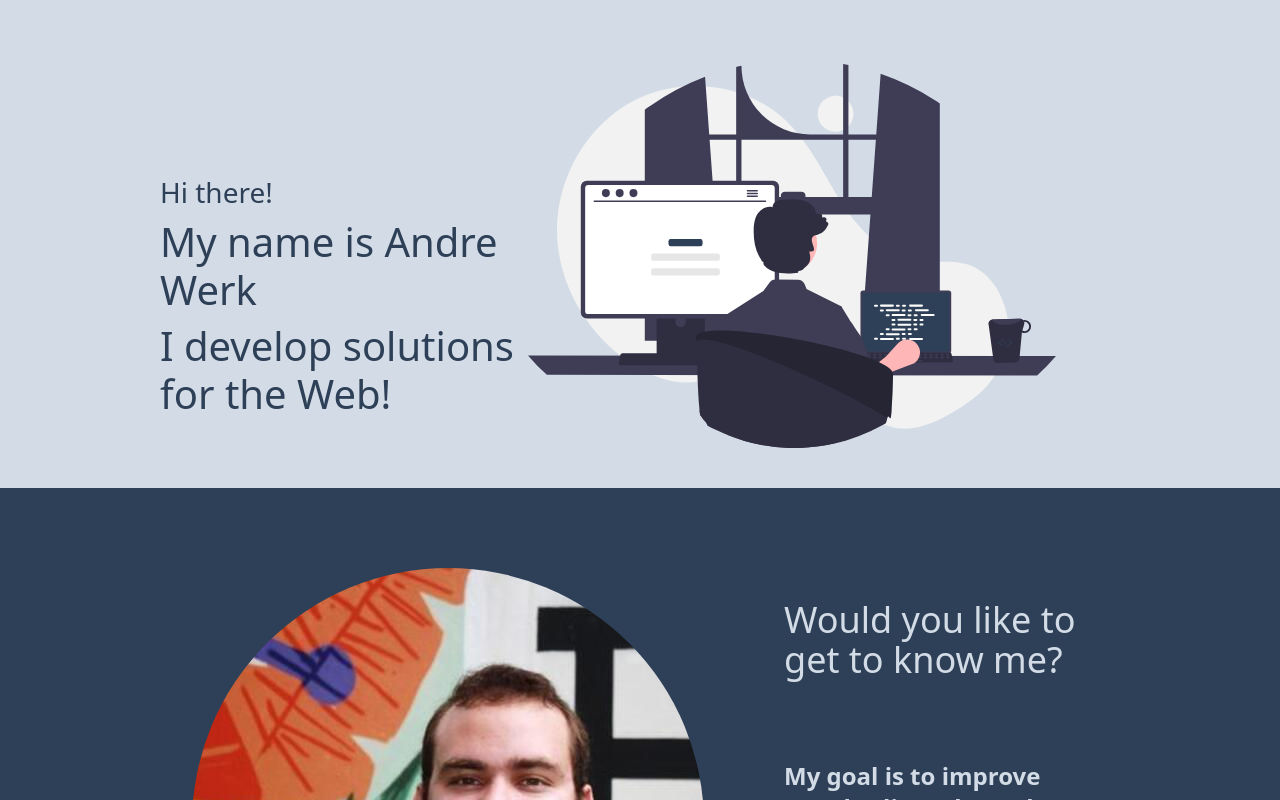
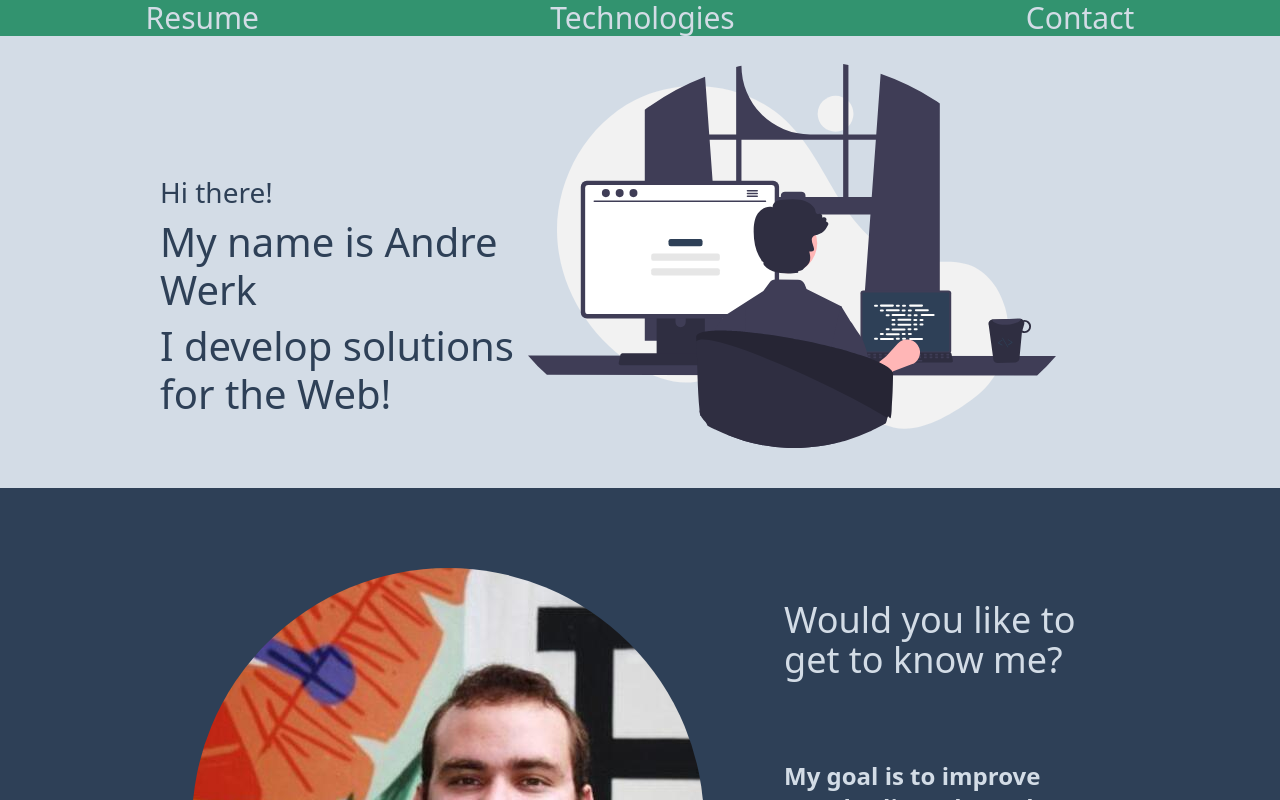
Before and after one commit to andrewerk/andrewerk.github.io, a React (Create React App) app: page / in a window 1280 px wide. Shown: the top 800 px of the page. Built offline with nearby package versions, Linux system fonts and the light colour scheme.

Commit message:
Nav Bar Prototype'

```diff
--- a/src/components/ProjectsCarousel.js
+++ b/src/components/ProjectsCarousel.js
@@ -1,6 +1,5 @@
 import React, { useState } from "react";
 import Carousel from 'react-bootstrap/Carousel'
-import { Link } from "react-router-dom";
 import frontend from './../frontend.png'
 import recipes from './../recipes.png'
 import trybewallet from './../trybewallet.png'
--- a/src/pages/Home.js
+++ b/src/pages/Home.js
@@ -14,6 +14,11 @@ import typescript from './../icons8-typescript.svg'
 function Home () {
   return (
       <div className="min-h-screen bg-charcoal">
+        <div class="overflow-hidden fixed top-0  w-full bg-dark-yellow flex justify-around z-10">
+          <a href="#resume" className="text-gray-light text-3xl hover:text-charcoal no-underline">Resume</a>
+          <a href="#tech" className="text-gray-light text-3xl hover:text-charcoal no-underline">Technologies</a>
+          <a href="#contact" className="text-gray-light text-3xl hover:text-charcoal no-underline hover:text-">Contact</a>
+        </div>
         <section className="text-4xl text-charcoal font-bold bg-gray-light h-1/2 pl-40 pt-16 pb-10 flex justify-between">
           <section className="pt-28">
           <h3>Hi there!</h3>
@@ -22,16 +27,16 @@ function Home () {
           </section>
           <img src={ devIllustration } alt="Programming Illustration" className="pr-56 h-96" />
         </section>
-        <section className="text-gray-light font-bold bg-charcoal h-1/2 pr-40 pb-20 flex justify-between">
+        <section className="text-gray-light font-bold bg-charcoal h-1/2 pr-40 pb-20 flex justify-between" id="resume">
         <img src={ profile } alt="Profile" className="ml-48 mt-20 mr-20 h-1/6 rounded-full" />
         <div>
-          <h3 className="mt-28 text-4xl">Would you like to get to know me?</h3>
+          <h3 className="mt-28 text-4xl" >Would you like to get to know me?</h3>
           <p className="text-2xl mt-20">My goal is to improve peoples lives through technology. Problem solving is my passion and I'll be happy to work with you to build incredibles solutions!</p>
           <p className="text-2xl mt-20">I am Brazilian, graduated in mechanical engineering and I've worked as a Data Analyst in the largest startup acceleration program in the country before deciding to be a Web Developer. During my career, I had the opportunity to live in Israel and Germany, to live and work with people from different countries and backgrounds.</p>
         </div>
         </section>
-        <section className="text-4xl text-charcoal text-center font-bold bg-gray-light h-1/2 pt-16 pb-20 flex-col justify-between">
-        <h1>What do I work with?</h1>
+        <section id="tech" className="text-4xl text-charcoal text-center font-bold bg-gray-light h-1/2 pt-16 pb-20 flex-col justify-between">
+        <h1 >What do I work with?</h1>
         <section className="flex justify-around pt-16">
             <img src={ javascript } alt="JavaScript Logo" className="h-32" />
             <img src={ typescript } alt="typescript Logo" className="h-32" />
@@ -46,7 +51,7 @@ function Home () {
           <h1>What have I done so far?</h1>
         <ProjectsCarousel />
         </section>
-        <section className="text-4xl text-charcoal text-center font-bold bg-gray-light h-1/2 pt-16 pb-20 flex-col content-center">
+        <section id="contact" className="text-4xl text-charcoal text-center font-bold bg-gray-light h-1/2 pt-16 pb-20 flex-col content-center">
         <h1>Want to know more? I invite you to check my CV, my Linkedin and GitHub profile</h1>
         <section className="flex justify-around pt-16">
             <a href="https://github.com/andrewerk">
--- a/tailwind.config.js
+++ b/tailwind.config.js
@@ -24,6 +24,7 @@ module.exports = {
       'tea-green': '#CAFFB9',
       'paradise-pink': '#EE4266',
       'baby-blue-eyes': '#91C4F2',
+      'dark-yellow':'#32936F'
     },
     fontFamily: {
       sans: ['Graphik', 'sans-serif'],
```
Also changed, not shown: src/trybewallet.png.
